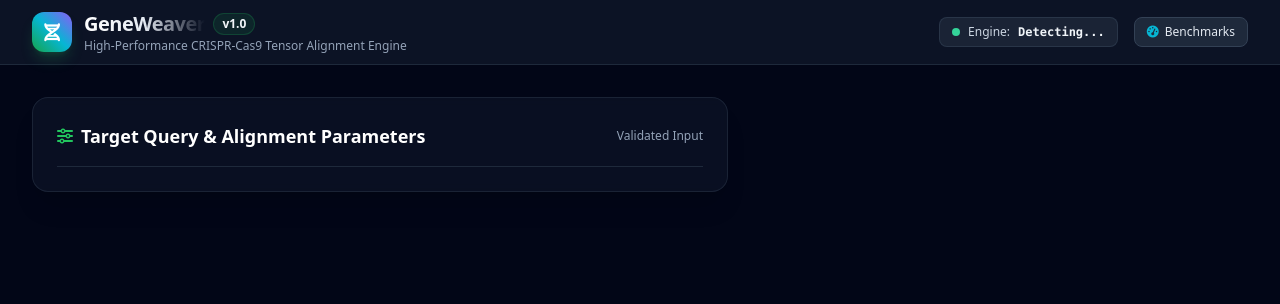
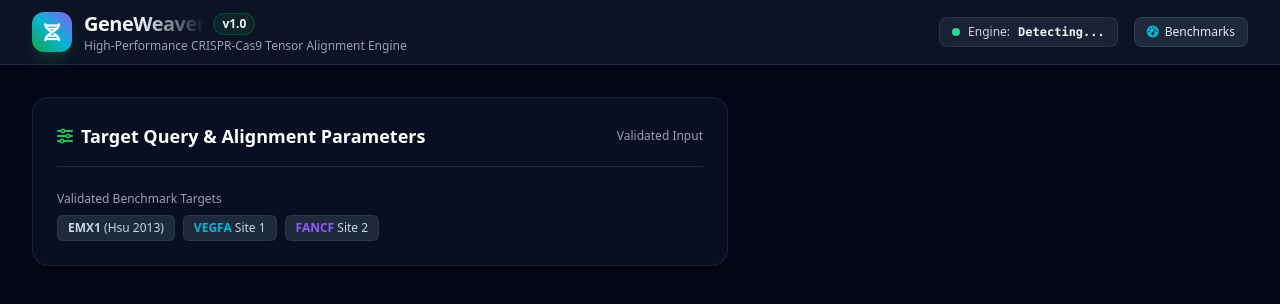
Before and after one commit to Sayali568/GeneWeaver, a website: page Gene_Weaver/index.html in a window 1280 px wide. Drawn offline with nearby package versions, Linux system fonts and the light colour scheme.

Commit message:
Updated project

```diff
--- a/Gene_Weaver/index.html
+++ b/Gene_Weaver/index.html
@@ -92,3 +92,18 @@
           </div>
           <span class="text-xs text-slate-400">Validated Input</span>
         </div>
+ <!-- Presets Bar -->
+        <div>
+          <label class="block text-xs font-medium text-slate-400 mb-2">Validated Benchmark Targets</label>
+          <div class="flex flex-wrap gap-2">
+            <button onclick="loadPreset('EMX1')" class="px-2.5 py-1 text-xs rounded-md bg-slate-800 hover:bg-slate-700 text-slate-300 border border-slate-700/60 transition">
+              <span class="font-semibold text-brand-400">EMX1</span> (Hsu 2013)
+            </button>
+            <button onclick="loadPreset('VEGFA')" class="px-2.5 py-1 text-xs rounded-md bg-slate-800 hover:bg-slate-700 text-slate-300 border border-slate-700/60 transition">
+              <span class="font-semibold text-dna-cyan">VEGFA</span> Site 1
+            </button>
+            <button onclick="loadPreset('FANCF')" class="px-2.5 py-1 text-xs rounded-md bg-slate-800 hover:bg-slate-700 text-slate-300 border border-slate-700/60 transition">
+              <span class="font-semibold text-dna-purple">FANCF</span> Site 2
+            </button>
+          </div>
+        </div>
```
